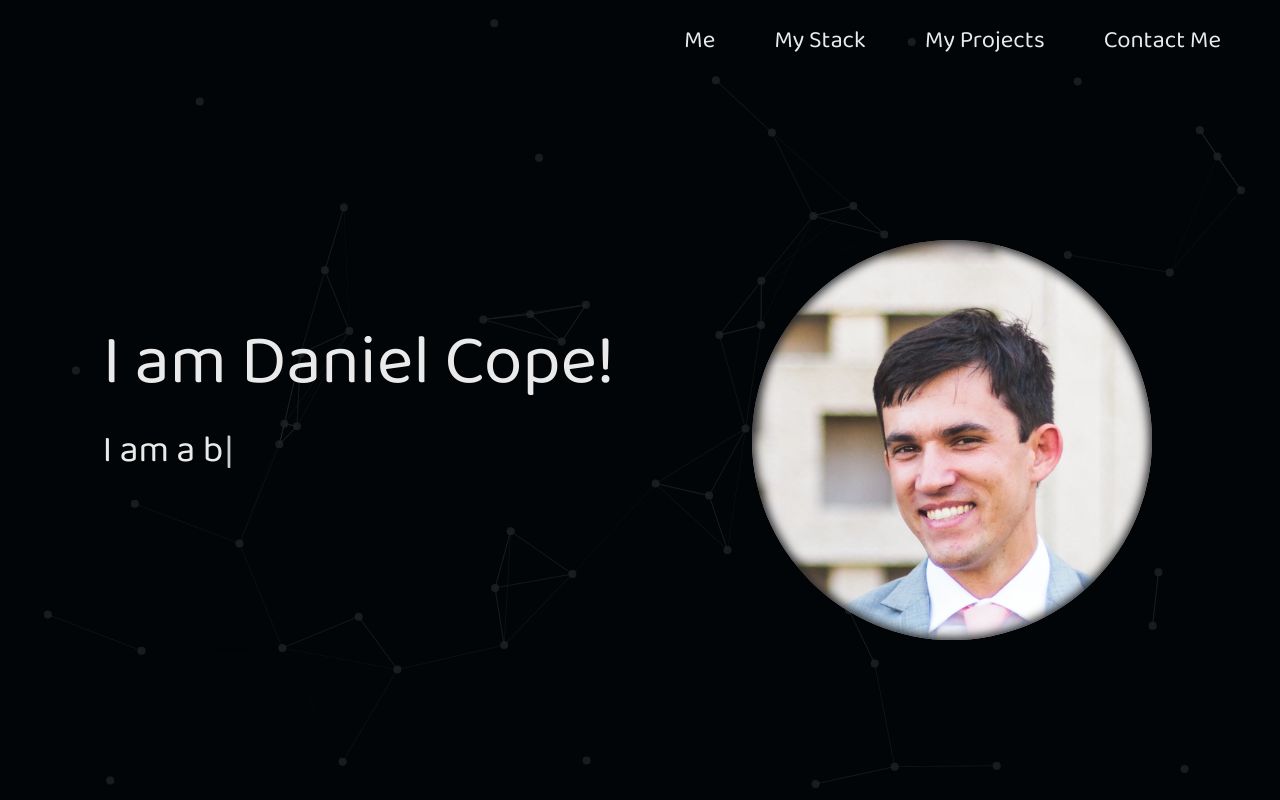
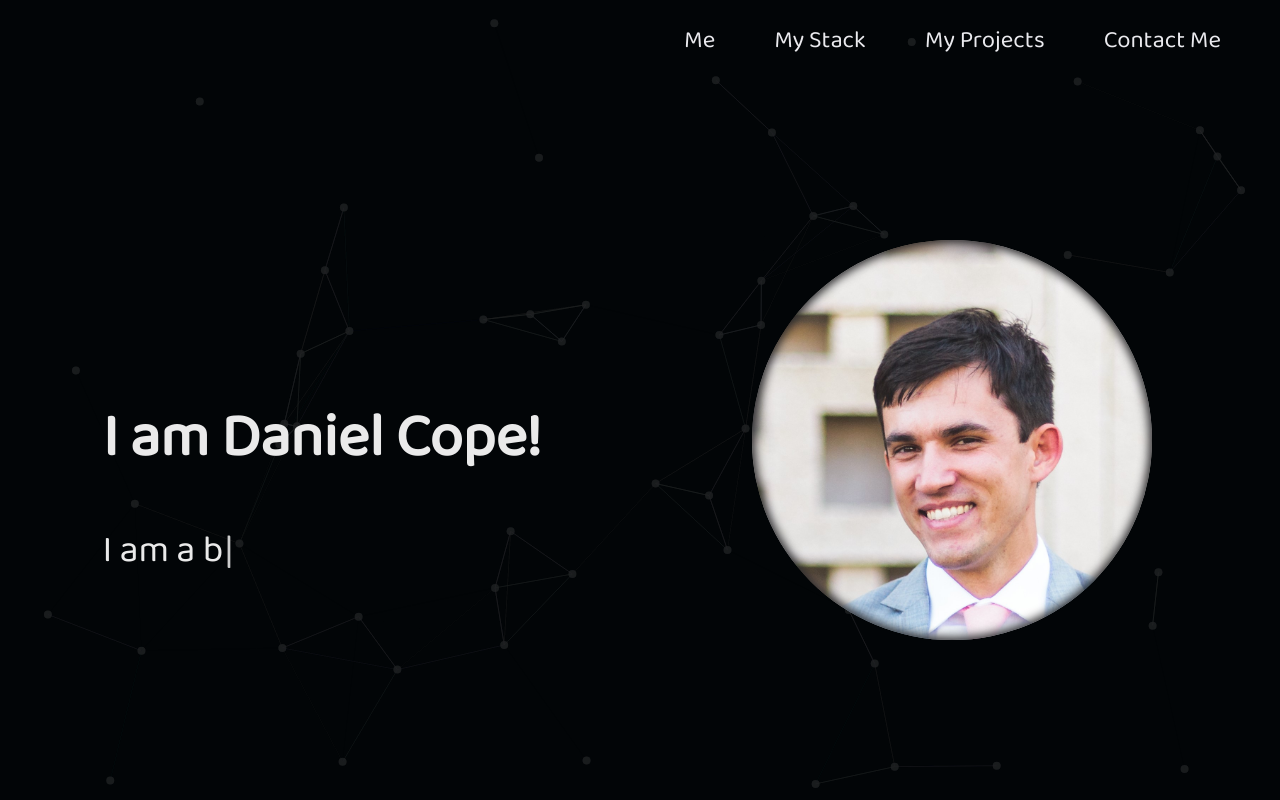
Before and after one commit to danielcope/dcope-portfolio, a React (Create React App) app: page / in a window 1280 px wide. Shown: the top 800 px of the page. Built offline with nearby package versions, Linux system fonts and the light colour scheme.

Commit message:
edit responsive design

```diff
--- a/src/App.css
+++ b/src/App.css
@@ -202,12 +202,6 @@ a:hover::before {
   align-items: flex-end;
 }
 
-.landing h1 {
-  font-size: 70px;
-  line-height: 78px;
-  font-weight: 400;
-}
-
 .landing span {
   font-size: 2.5rem;
 }
@@ -215,7 +209,8 @@ a:hover::before {
 .landing section {
   position: relative;
   left: 8%;
-  width: 50%;
+  top: -100px;
+  width: 90%;
   min-height: 50%;
   display: flex;
   flex-direction: column;
@@ -493,7 +488,7 @@ a:hover::before {
 
 @media screen and (min-width: 769px) {
   h1 {
-    font-size: 7rem;
+    font-size: 4rem;
   }
 
   h2,
@@ -509,21 +504,11 @@ a:hover::before {
   }
 
   .landing > section {
-    top: -40px;
+    top: -150px;
   }
 
   .photo {
-    display: inherit;
-    position: absolute;
-    top: 30%;
-    right: 10%;
-    height: 300px;
-    width: 300px;
-    border-radius: 50%;
-    background-image: url("./imgs/me.jpg");
-    background-size: cover;
-    z-index: 13;
-    box-shadow: inset 0 0 10px 3px #2d2c2e;
+    display: none;
   }
 
   .about-me {
@@ -582,9 +567,25 @@ a:hover::before {
   }
 }
 
-@media screen and (min-width: 769px) {
+@media screen and (min-width: 986px) {
+  .photo {
+    display: inherit;
+    position: absolute;
+    top: 30%;
+    right: 10%;
+    height: 300px;
+    width: 300px;
+    border-radius: 50%;
+    background-image: url("./imgs/me.jpg");
+    background-size: cover;
+    z-index: 13;
+    box-shadow: inset 0 0 10px 3px #2d2c2e;
+  }
+}
+
+@media screen and (min-width: 1226px) {
   .landing > section {
-    top: -300px;
+    top: -200px;
   }
 
   .photo {
```
Also changed, not shown: 6 other files (tests, documents, lock files or other folders).
